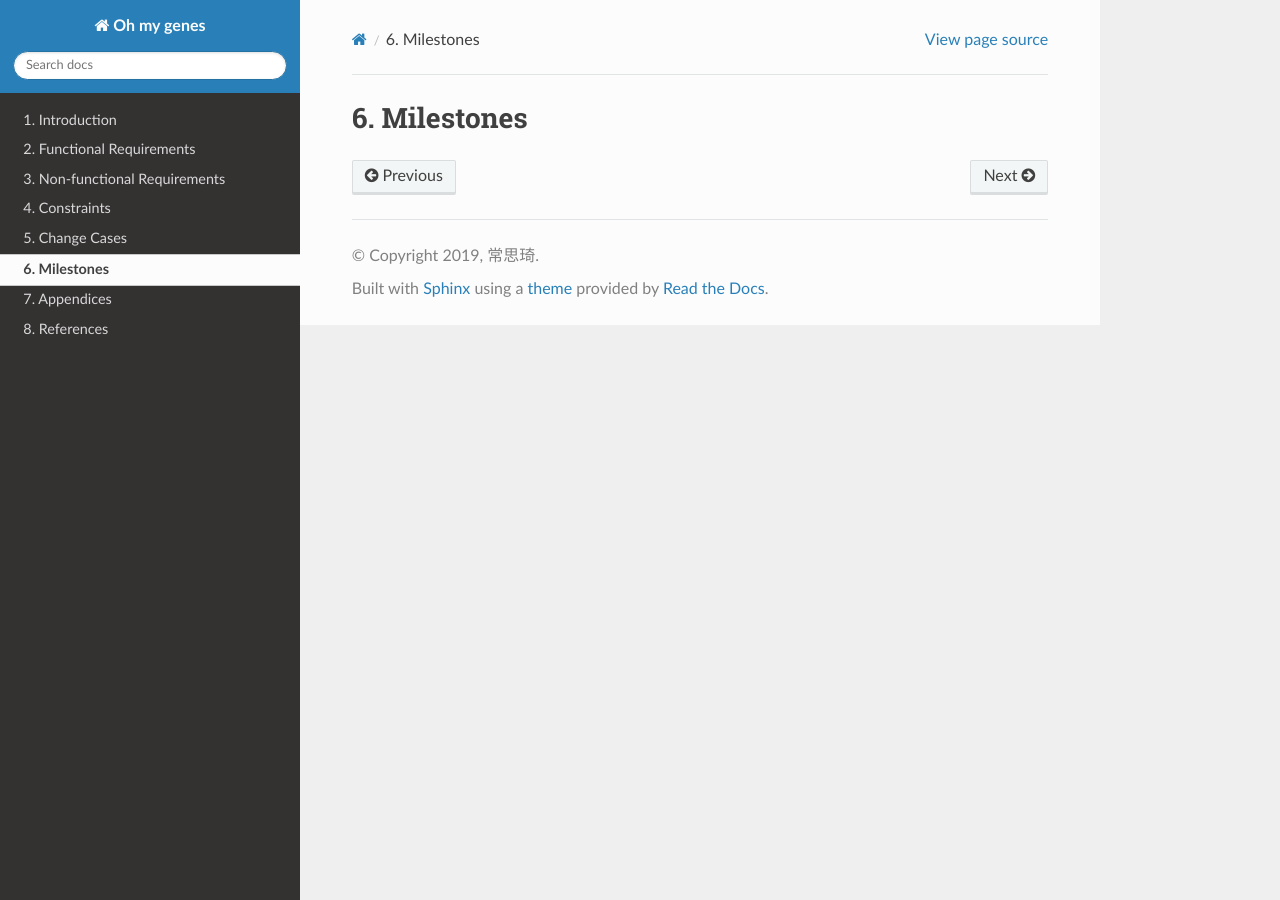
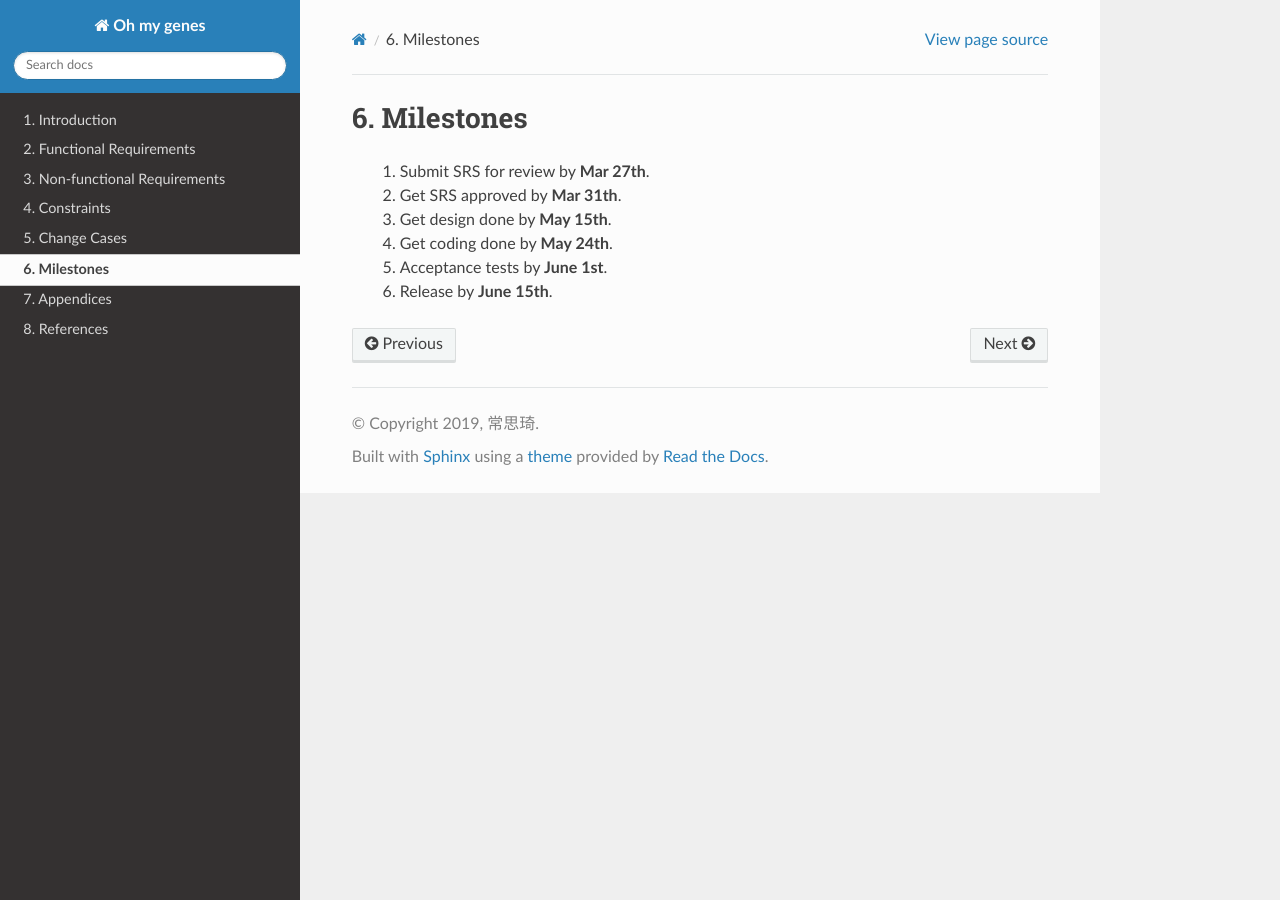
Before and after one commit to Ellavn/Genes, a Sphinx documentation site: the page built from source/Milestones.rst, in a window 1280 px wide. Built offline with Sphinx 7.4.7 and the Read the Docs theme 2.0.0, drawn with Linux system fonts in a browser that asks for light colours.

Commit message:
Update Milestones.rst

```diff
--- a/source/Milestones.rst
+++ b/source/Milestones.rst
@@ -1,2 +1,8 @@
 Milestones
 ==========
+    1.   Submit SRS for review by **Mar 27th**.
+    #.   Get SRS approved by **Mar 31th**.
+    #.   Get design done by **May 15th**.
+    #.   Get coding done by **May 24th**.
+    #.   Acceptance tests by **June 1st**.
+    #.   Release by **June 15th**.
```
